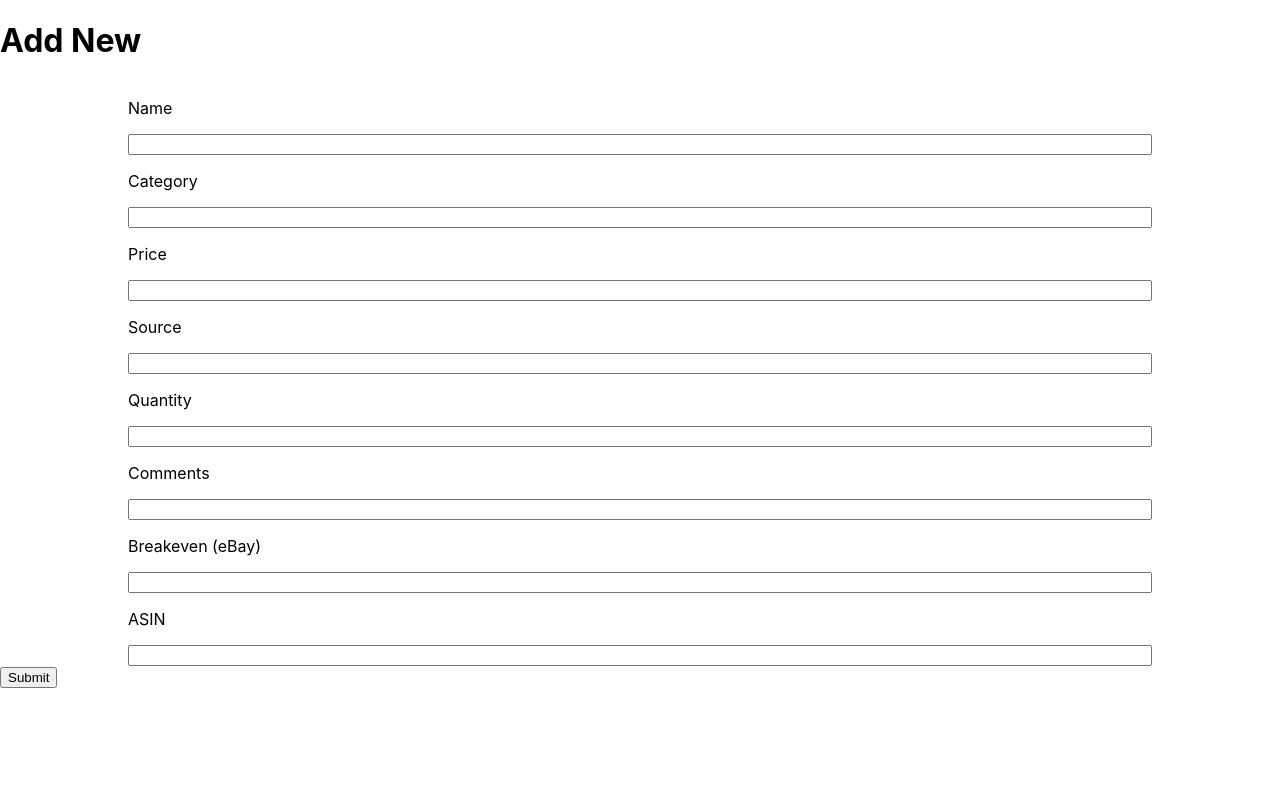
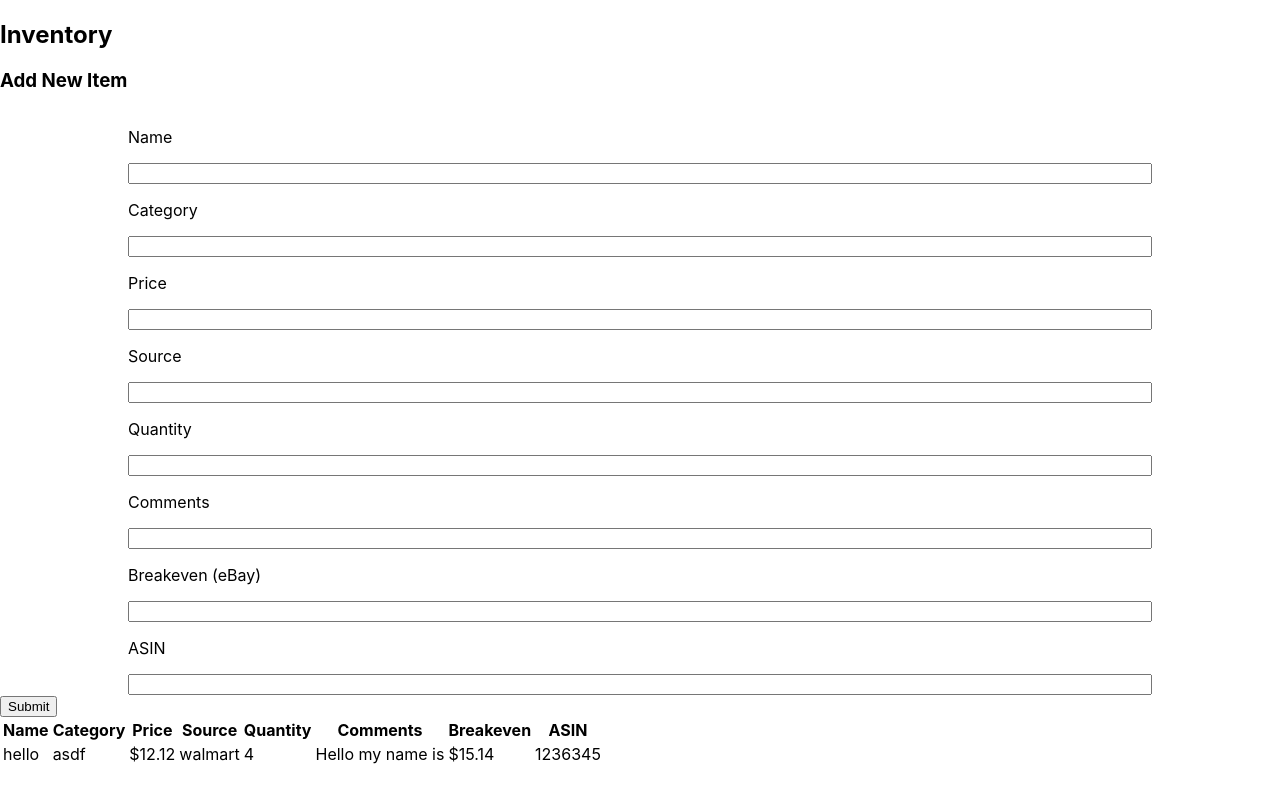
Before and after one commit to sunnybakalov/inventory-fe, a React (Create React App) app: page / in a window 1280 px wide. Built offline with nearby package versions, Linux system fonts and the light colour scheme.

Commit message:
created table for the inventory rows

```diff
--- /dev/null
+++ b/src/components/ItemsTable.jsx
@@ -0,0 +1,34 @@
+import React from 'react';
+
+const ItemsTable = (props) => {
+  return (
+    <table>
+      <tr>
+        <th>Name</th>
+        <th>Category</th>
+        <th>Price</th>
+        <th>Source</th>
+        <th>Quantity</th>
+        <th>Comments</th>
+        <th>Breakeven</th>
+        <th>ASIN</th>
+      </tr>
+      {props.rows.map(item => {
+        return (
+          <tr>
+            <td>{item.name}</td>
+            <td>{item.category}</td>
+            <td>{item.price}</td>
+            <td>{item.source}</td>
+            <td>{item.quantity}</td>
+            <td>{item.comments}</td>
+            <td>{item.breakeven}</td>
+            <td>{item.asin}</td>
+          </tr>
+        );
+      })}
+    </table>
+  )
+};
+
+export default ItemsTable;
--- a/src/screens/Home.jsx
+++ b/src/screens/Home.jsx
@@ -1,8 +1,10 @@
 import React, { useState } from 'react';
 import ItemInput from '../components/ItemInput';
+import ItemsTable from '../components/ItemsTable';
 
 const Home = () => {
-  const [rows, setRows] = useState([]);
+  const [rows, setRows] = useState([{ name: "hello", category: "asdf", price: "$12.12", source: "walmart", quantity: "4", comments: "Hello my name is", breakeven: "$15.14", asin: "1236345" }]);
+  // const [rows, setRows] = useState();
   const [inputs, setInputs] = useState({
     name: '',
     category: '',
@@ -20,24 +22,25 @@ const Home = () => {
   };
 
   const handleSubmit = () => {
-    setRows(inputs);
+    let inventory = [];
+    inventory = inventory.push(inputs);
+    setRows(inventory);
     console.log("ROWS", rows)
   };
 
   return (
     <>
-      <h1>Add New</h1>
+      <nav>
+        <h1>Inventory</h1>
+      </nav>
+      <h3>Add New Item</h3>
       <ItemInput
         handleInput={handleInput}
       />
       <button onClick={handleSubmit}>
         Submit
       </button>
-      {rows.length > 0 &&
-        <div>
-          {rows}
-        </div>
-      }
+      <ItemsTable rows={rows}/>
     </>
   );
 };
```
Also changed, not shown: 1 other file (tests, documents, lock files or other folders).
